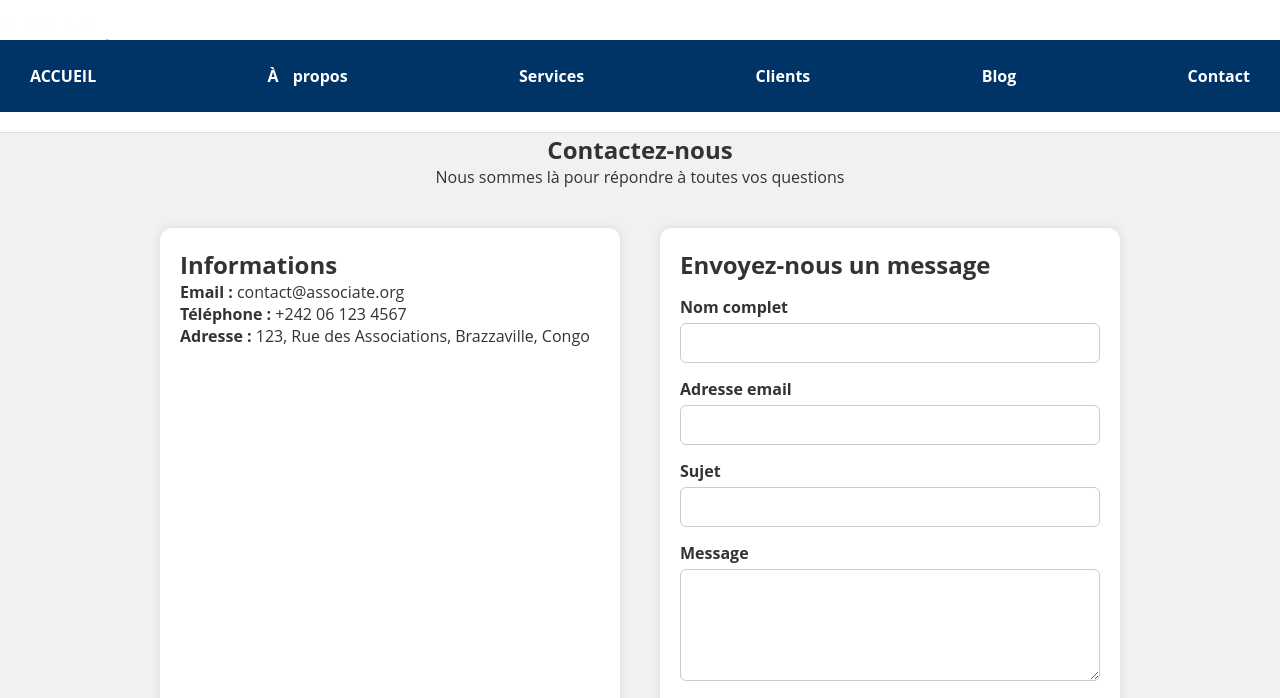
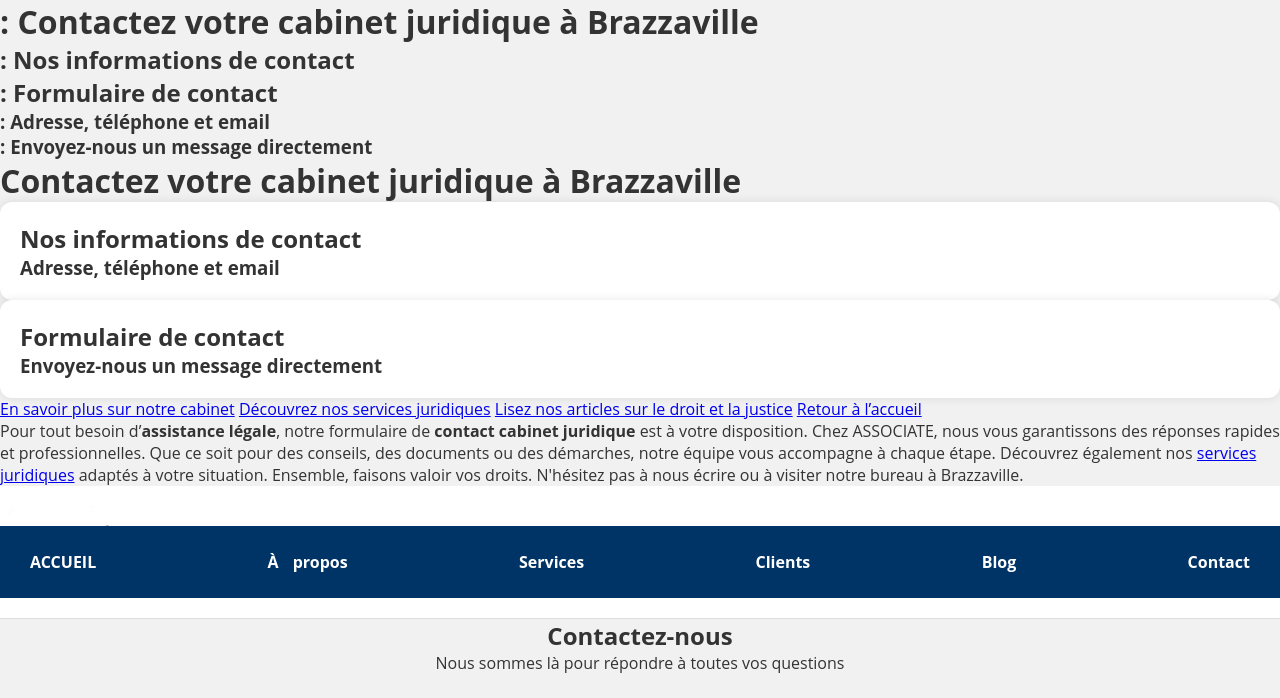
Before and after one commit to Dorcas-IBAMBI/Associ-, a plain HTML site: page contact.html in a window 1280 px wide. Shown: the top 698 px of the page. Drawn offline with Linux system fonts and the light colour scheme.

Commit message:
Update contact.html

```diff
--- a/contact.html
+++ b/contact.html
@@ -5,6 +5,36 @@
     <meta name="viewport" content="width=device-width, initial-scale=1.0">
     <title>Contact - Associate</title>
     <link rel="stylesheet" href="contact.css">
+    <title>Contact Cabinet Juridique - ASSOCIATE</title>
+    <meta name="description" content="Besoin d’un cabinet juridique à Brazzaville ? Contactez ASSOCIATE pour un accompagnement personnalisé, professionnel et rapide dans tous vos besoins juridiques.">
+<h1> : Contactez votre cabinet juridique à Brazzaville
+
+<h2> : Nos informations de contact
+
+<h2> : Formulaire de contact
+
+<h3> : Adresse, téléphone et email
+
+<h3> : Envoyez-nous un message directement
+    <h1>Contactez votre cabinet juridique à Brazzaville</h1>
+
+<section class="contact-info">
+    <h2>Nos informations de contact</h2>
+    <h3>Adresse, téléphone et email</h3>
+</section>
+
+<section class="contact-form">
+    <h2>Formulaire de contact</h2>
+    <h3>Envoyez-nous un message directement</h3>
+</section>
+<a href="propos.html">En savoir plus sur notre cabinet</a>
+    <a href="service.html">Découvrez nos services juridiques</a>
+    <a href="blog.html">Lisez nos articles sur le droit et la justice</a>
+    <a href="index.html">Retour à l’accueil</a>
+    <p>
+Pour tout besoin d’<strong>assistance légale</strong>, notre formulaire de <strong>contact cabinet juridique</strong> est à votre disposition. Chez ASSOCIATE, nous vous garantissons des réponses rapides et professionnelles. Que ce soit pour des conseils, des documents ou des démarches, notre équipe vous accompagne à chaque étape. Découvrez également nos <a href="service.html">services juridiques</a> adaptés à votre situation. Ensemble, faisons valoir vos droits. N'hésitez pas à nous écrire ou à visiter notre bureau à Brazzaville.
+</p>
+
 </head>
 <body>
 
```
